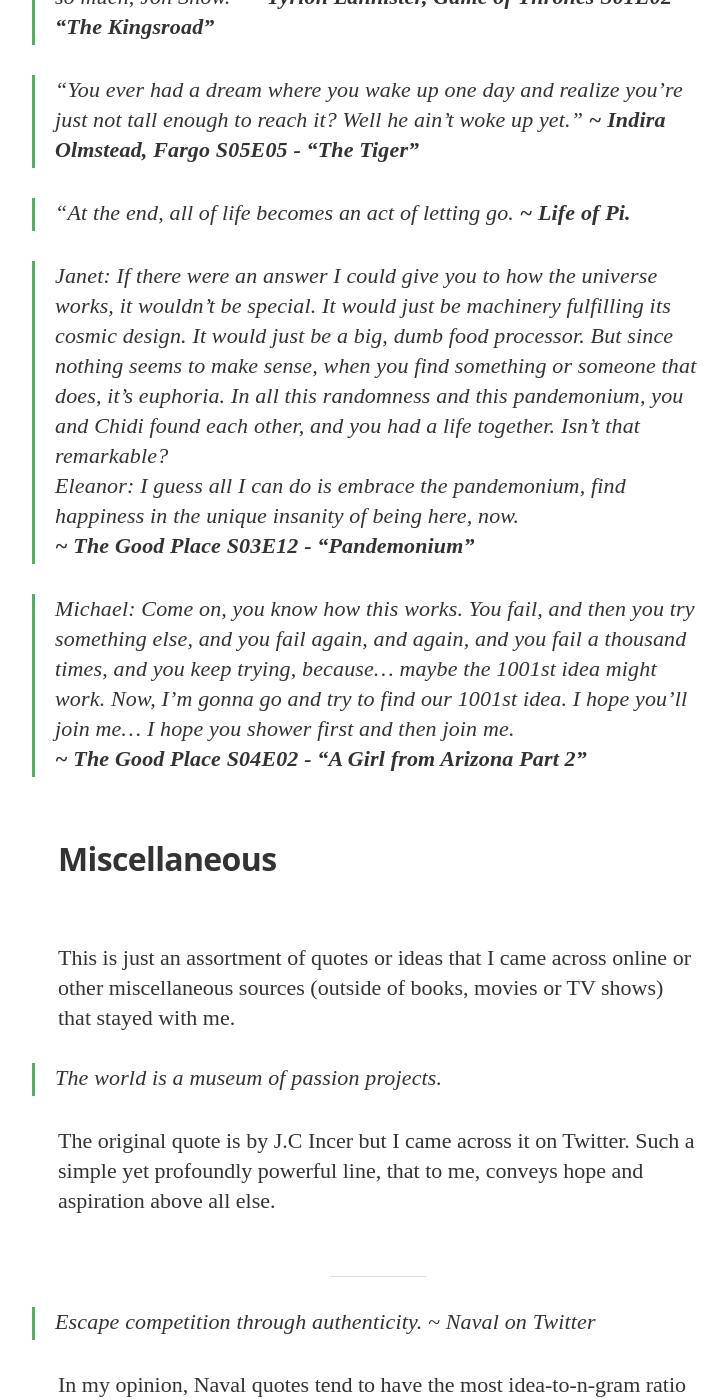
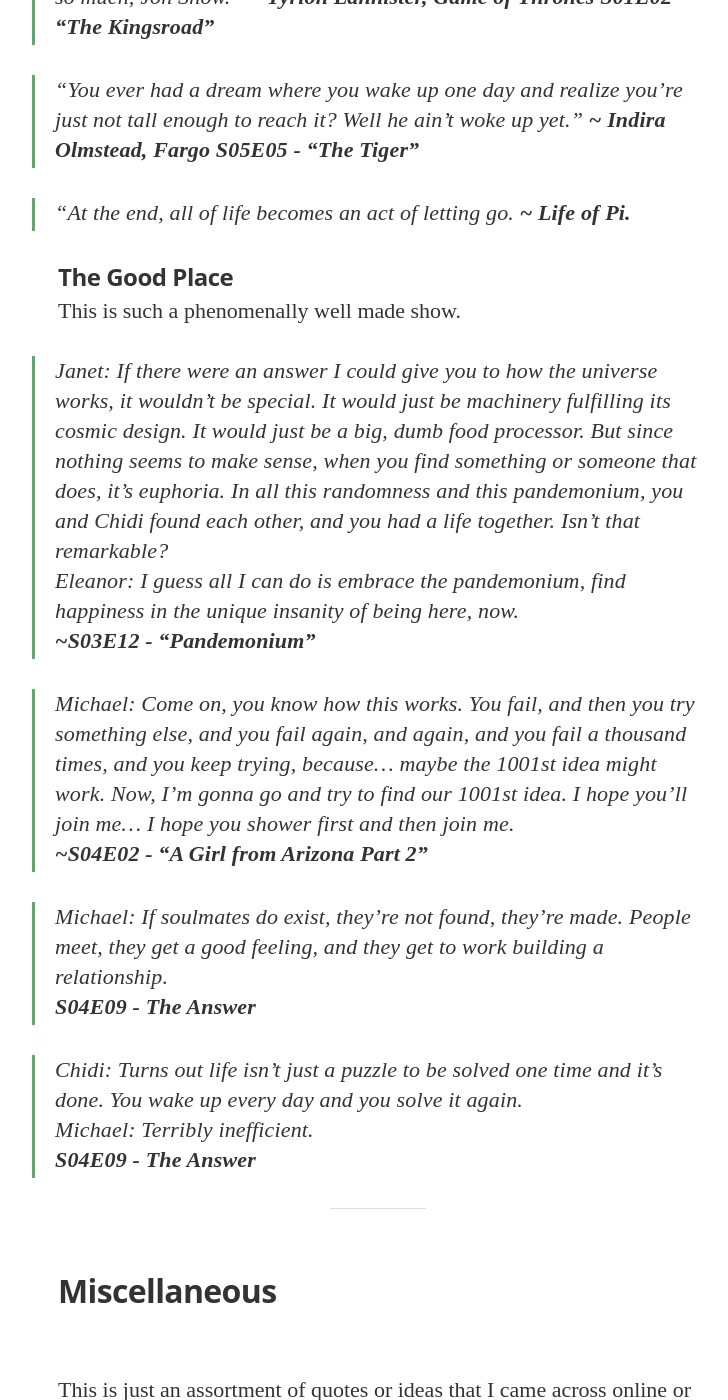
Before and after one commit to pkmandke/blog, a Jekyll site: the page built from _posts/2024-08-11-quotes.md, in a window 1280 px wide and 1400 px high, scrolled down 2695 px. Shown: the whole window, without its empty margins (262-990 px from the left). Built offline with Jekyll 4.4.1, drawn with Linux system fonts in a browser that asks for light colours; nearby versions of some CDN libraries; some web fonts are replaced.

Commit message:
good place quotes some more
Signed-off-by: Prathamesh Mandke <pkmandke@vt.edu>

```diff
--- a/_posts/2024-08-11-quotes.md
+++ b/_posts/2024-08-11-quotes.md
@@ -75,12 +75,21 @@ I will keep adding to this list as and when I recollect.
 
 >"At the end, all of life becomes an act of letting go. **~ Life of Pi.**
 
+### The Good Place
+
+This is such a phenomenally well made show.
+
 >_Janet_: If there were an answer I could give you to how the universe works, it wouldn't be special. It would just be machinery fulfilling its cosmic design. It would just be a big, dumb food processor. But since nothing seems to make sense, when you find something or someone that does, it's euphoria. In all this randomness and this pandemonium, you and Chidi found each other, and you had a life together. Isn't that remarkable?<br> _Eleanor_: I guess all I can do is embrace the pandemonium, find happiness in the unique insanity of being here, now.
-<br><b>~ The Good Place S03E12 - "Pandemonium"<b>
+<br><b>~S03E12 - "Pandemonium"<b>
 
 >_Michael_: Come on, you know how this works. You fail, and then you try something else, and you fail again, and again, and you fail a thousand times, and you keep trying, because... maybe the 1001st idea might work. Now, I'm gonna go and try to find our 1001st idea. I hope you'll join me... I hope you shower first and then join me.
-<br><b>~ The Good Place S04E02 - "A Girl from Arizona Part 2"<b>
+<br><b>~S04E02 - "A Girl from Arizona Part 2"<b>
 
+>_Michael_: If soulmates do exist, they're not found, they're made. People meet, they get a good feeling, and they get to work building a relationship.<br><b>S04E09 - The Answer</b>
+
+>_Chidi_: Turns out life isn't just a puzzle to be solved one time and it's done. You wake up every day and you solve it again.<br>_Michael_: Terribly inefficient.<br><b>S04E09 - The Answer</b>
+
+---
 
 # Miscellaneous
 <br>
```
